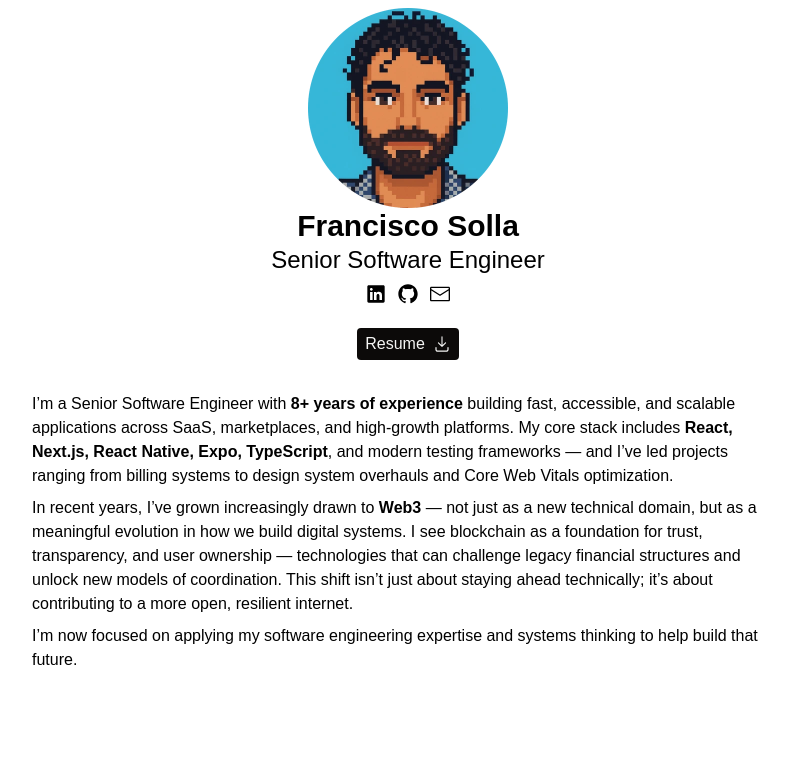
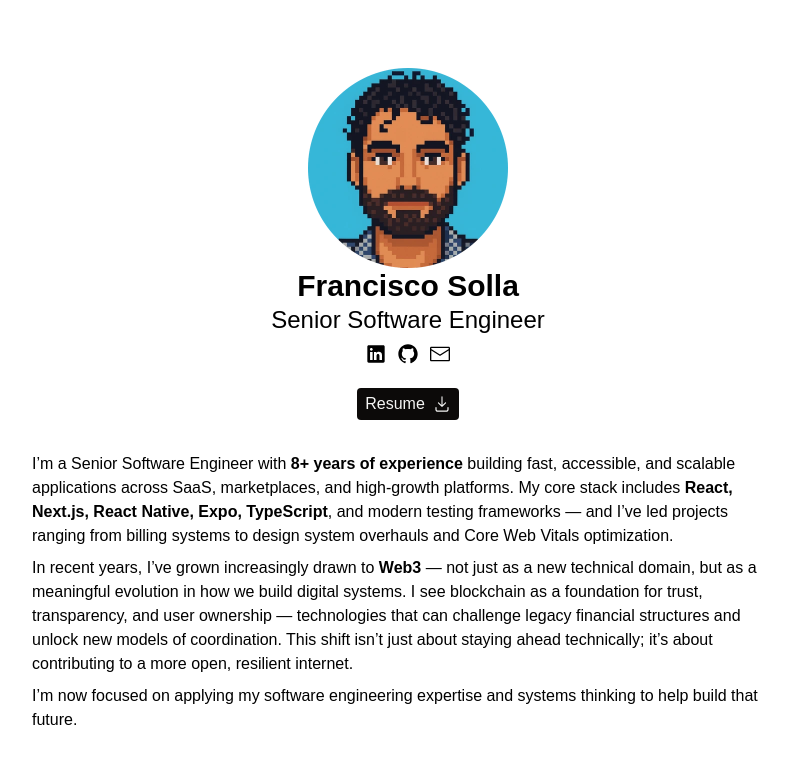
Before and after one commit to franciscosolla/solla, a Next.js app: page / in a window 1280 px wide. Shown: the top 764 px of the page, without its empty margins (232-1021 px from the left). Built offline with nearby package versions, Linux system fonts and the light colour scheme.

Commit message:
Adjust on desktop screens

```diff
--- a/src/app/layout.tsx
+++ b/src/app/layout.tsx
@@ -55,7 +55,7 @@
   return (
     <html lang="en">
       <body
-        className={`${geistSans.variable} ${geistMono.variable} antialiased`}
+        className={`${geistSans.variable} ${geistMono.variable} antialiased h-screen flex flex-col justify-center`}
       >
         {children}
       </body>
--- a/src/app/page.tsx
+++ b/src/app/page.tsx
@@ -8,7 +8,7 @@
 
 export default function Home() {
   return (
-    <div className="flex flex-col items-center p-2 gap-8 max-w-3xl m-auto">
+    <div className="flex flex-col items-center p-2 gap-8 max-w-3xl mx-auto">
       <header className="flex flex-col items-center">
         <Image src="/favicon.webp" alt="Profile" width={200} height={200} />
         <h1 className="text-3xl font-bold">Francisco Solla</h1>
```
